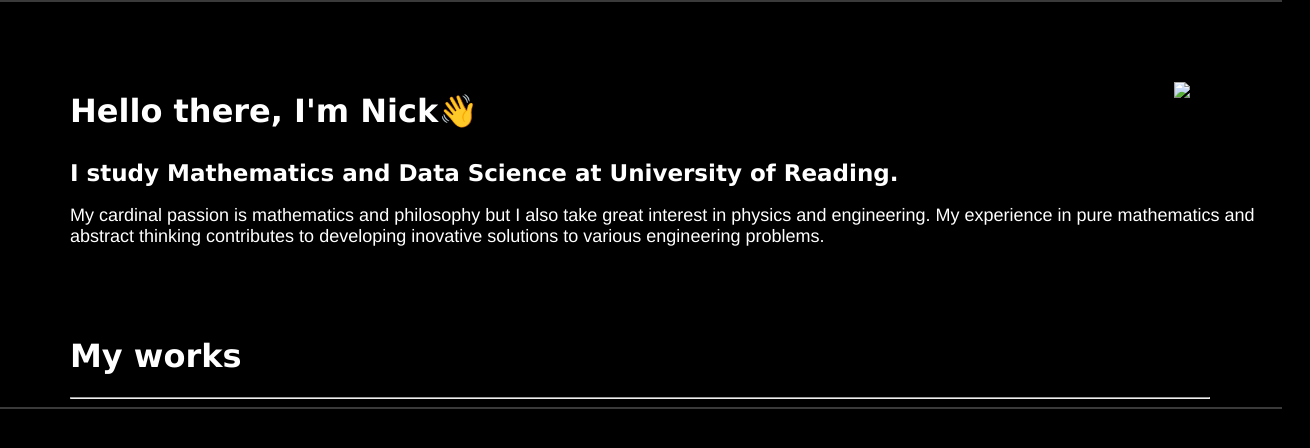
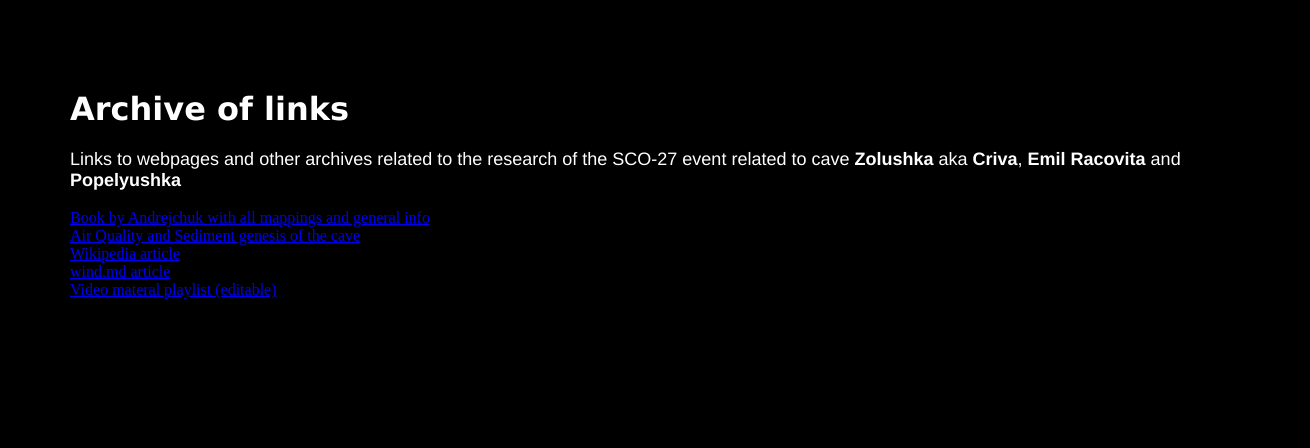
Before and after one commit to EccentricEpsilon/zolushka, a plain HTML site: page index.html in a window 1280 px wide. Shown: the whole page, 1310 px wide, since content can reach past the window. Drawn offline with Linux system fonts and the light colour scheme.

Commit message:
change#1

```diff
--- a/index.html
+++ b/index.html
@@ -2,34 +2,26 @@
 <html lang="en">
 
 <head>
-<title>eccentricepsilon</title>
+<title>SCO-27</title>
     <link rel="stylesheet" href="style.css">
 </head>
 <body>
 
-<div class="header">
-</div>
-
-<img src="kleinBottle_anim.gif" alt="kleinBottle">
-
-<h1>Hello there, I'm Nick👋</h1>
-<h2>I study Mathematics and Data Science at University of Reading.</h2>
-<p>My cardinal passion is mathematics and philosophy but I also take great interest in physics and engineering. My experience in pure mathematics and abstract thinking contributes to developing inovative solutions to various engineering problems.</p>
-<p></p>
-
-<h1>My works</h1>
-<hr>
 
 
 
+<h1>Archive of links</h1>
+<p>Links to webpages and other archives related to the research of the SCO-27 event related to cave <b>Zolushka</b> aka <b>Criva</b>, <b>Emil Racovita</b> and <b>Popelyushka</b></p>
+<p></p>
 
-
-
-
-
-
-<div class="footer">
-
+<div style = "position:relative; left:30px;">
+    <ul>
+        <li><a href="https://imwerden.de/pdf/andrejchuk_peshhera_zolushka_2007.pdf">Book by Andrejchuk with all mappings and general info</a></li>
+        <li><a href="https://core.ac.uk/download/pdf/232989793.pdf">Air Quality and Sediment genesis of the cave</a></li>
+        <li><a href="https://ro.wikipedia.org/wiki/Pe%C8%99tera_Emil_Racovi%C8%9B%C4%83">Wikipedia article</a></li>
+        <li><a href="https://wind.md/peshchera-zolushka-gde-soprikasayutsya-tri-gosudarstva-posmotrite-kak-zdes-krasivo/">wind.md article</a></li>
+        <li><a href="https://www.youtube.com/playlist?list=PL-4yfjd-3iwkfTfzFZpRqOyimmklOcnL5&jct=j8DscAFrE677e5OzQGZyTYem_iXTkA">Video materal playlist (editable)</a></li>
+    </ul>
 </div>
 
 
```
Also changed, not shown: Screenshot_45.png (added).
